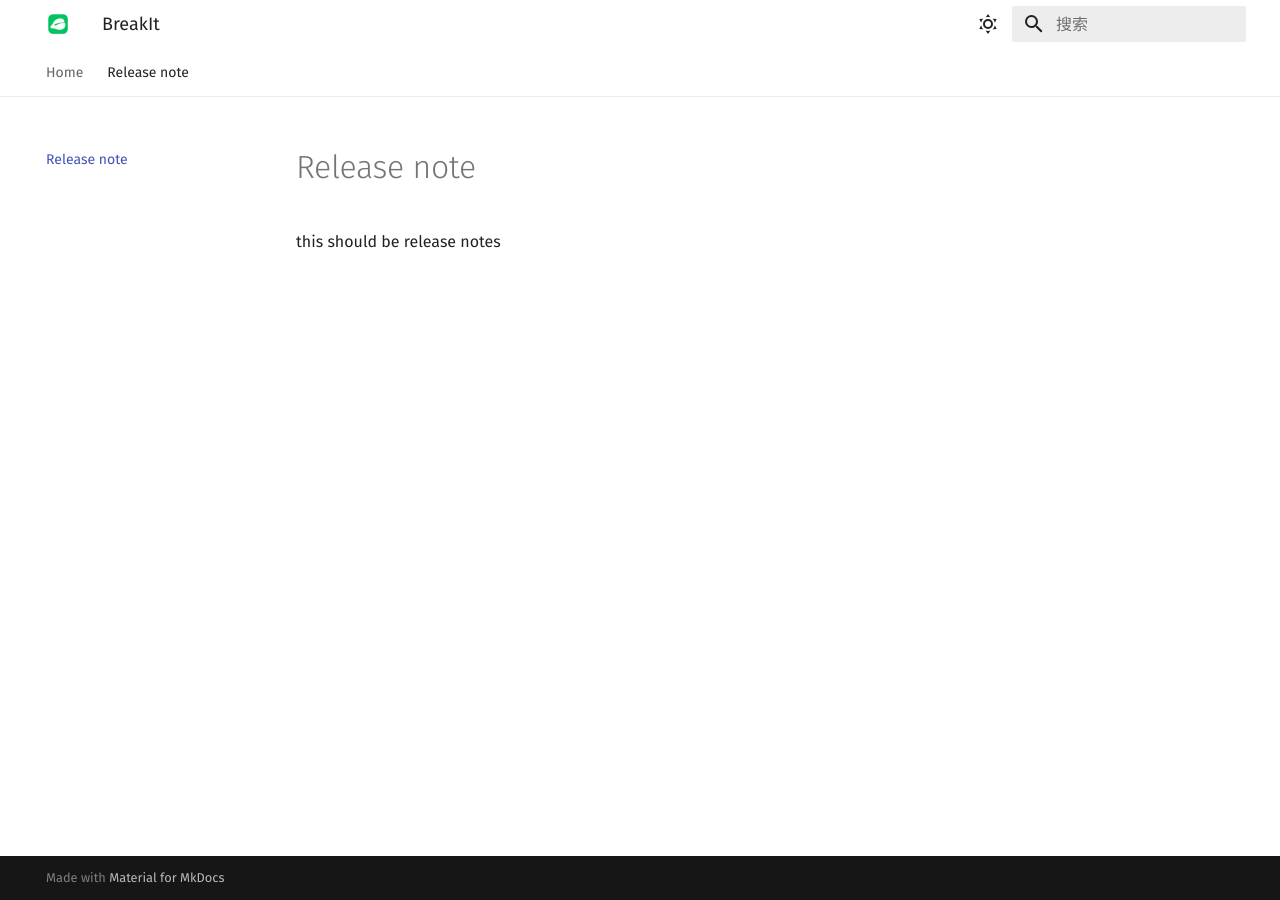
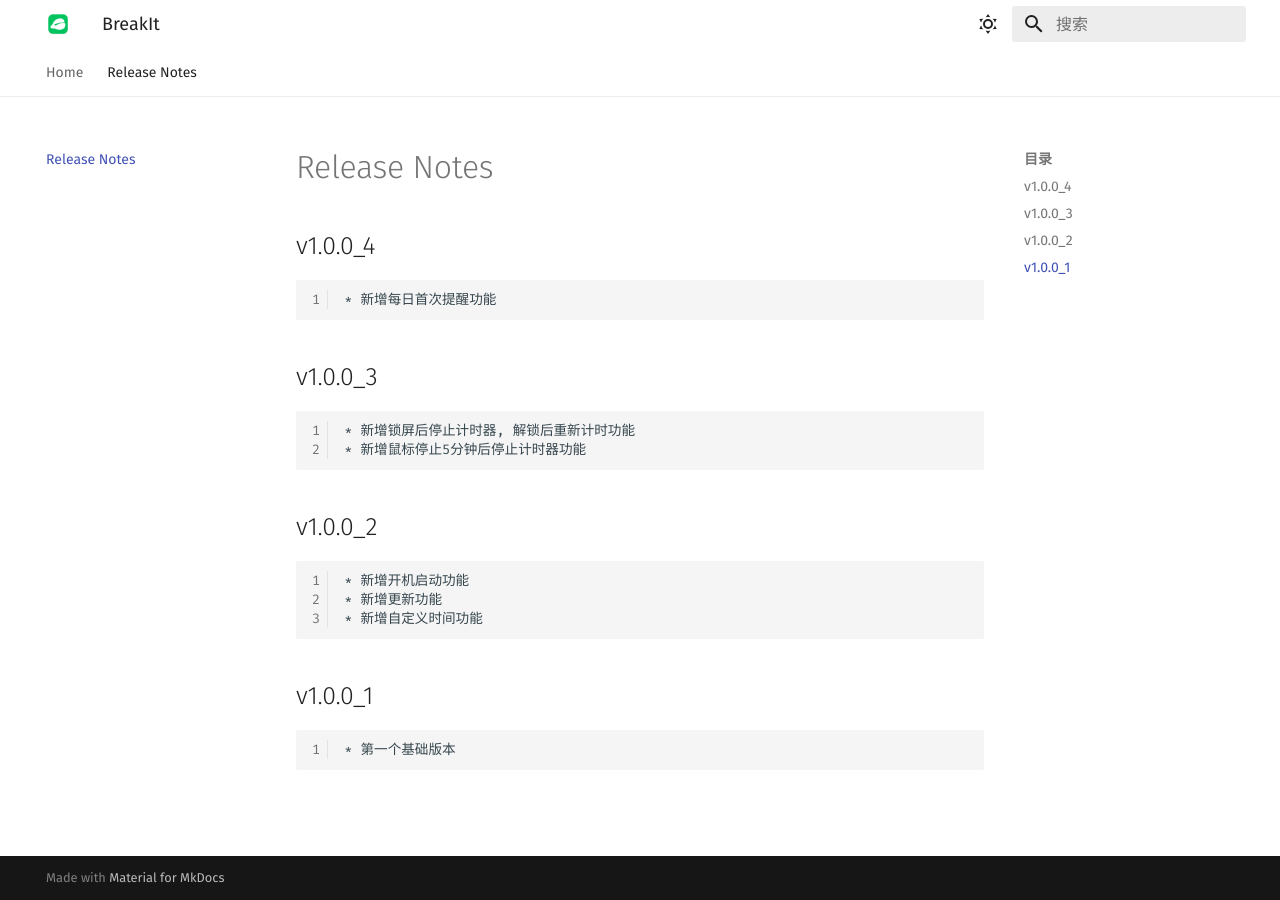
Before and after one commit to TMTBO/BreakItPages, an MkDocs documentation site: the page built from docs/release_note.md, in a window 1280 px wide. Built offline with MkDocs 1.6.1 and Material for MkDocs 9.7.7, drawn with Linux system fonts in a browser that asks for light colours.

Commit message:
Update release_note.md

```diff
--- a/docs/release_note.md
+++ b/docs/release_note.md
@@ -1 +1,13 @@
-this should be release notes
+# Release Notes
+
+## v1.0.0_4
+    * 新增每日首次提醒功能
+## v1.0.0_3
+    * 新增锁屏后停止计时器, 解锁后重新计时功能
+    * 新增鼠标停止5分钟后停止计时器功能
+## v1.0.0_2
+    * 新增开机启动功能
+    * 新增更新功能
+    * 新增自定义时间功能
+## v1.0.0_1
+    * 第一个基础版本
```
